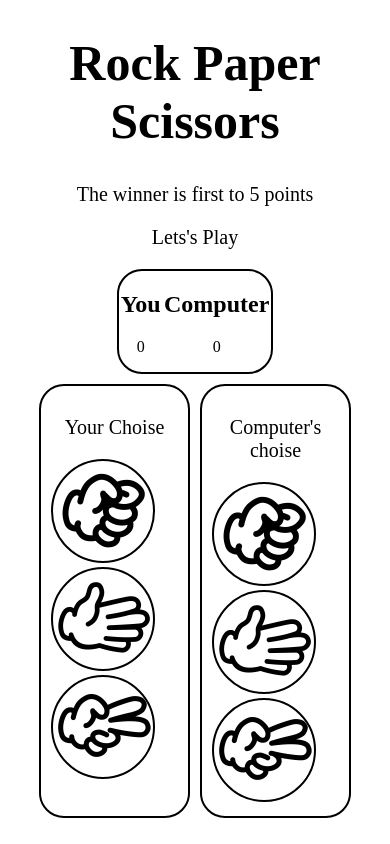
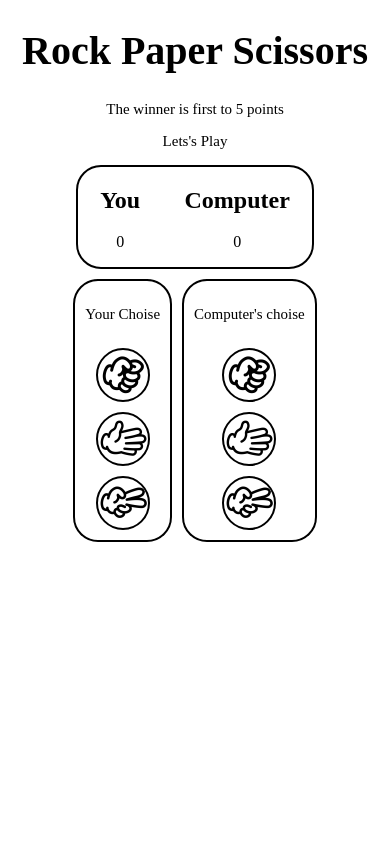
Before and after one commit to IraklisTheofanidis/Rock-Paper-Scizzors, a plain HTML site: page index.html in a window 390 px wide. Both pictures are taken after a click on the button "Start Game". Drawn offline with Linux system fonts and the light colour scheme.

Commit message:
Last changes to the project . I added CSS @media Rule

```diff
--- a/css/styleindex.css
+++ b/css/styleindex.css
@@ -28,7 +28,7 @@ body{
     padding:10px 20px;
     font-size:20px;
     font-family:"montserrat";
-    cursor:ponter;
+    cursor:pointer;
     color:#3498db;
     box-shadow: 0px 8px 15px rgba(129, 25, 25, 0.1);
     transition: all 0.3s ease 0s;
@@ -121,13 +121,13 @@ header h1{font-size:50px}
 }
 
 #images img{
-    width:100px;height:100px;
+
 }
 
 #images .selections img{
     border-radius: 50%;
     border: 2px solid black;
-
+    width:100px;height:100px;
 }
 
 #popup
@@ -165,3 +165,39 @@ header h1{font-size:50px}
     border-radius: 25px;
     border: 2px solid white;
 }
+
+@media (max-width: 890px){
+    #images .selections img{
+        width:70px;height:70px;
+    }
+
+    #images .selections input[type='image']{
+        width:70px;height:70px;
+    }
+}
+
+@media (max-width: 680px){
+    #images .selections img{
+        width:50px;height:50px;
+    }
+
+    #images .selections input[type='image']{
+        width:50px;height:50px;
+    }
+}
+
+@media (max-width: 680px){
+    #images{width:100%;
+    }
+    #scores{width:60%;
+    margin-left:auto;margin-right:auto;}
+}
+
+@media (max-width: 450px){
+    header h1{font-size:40px}
+   .texts{ font-size:15px;}
+   #images .selections{display: flex;
+    flex-direction: column;align-items: center;gap:10px;
+}
+
+}
--- a/index.html
+++ b/index.html
@@ -4,6 +4,7 @@
         <meta charset="utf-8">
         <title>Rock Paper Scizzors</title>
         <link href="css/styleindex.css" rel="stylesheet">
+        <meta content="width=device-width, initial-scale=1" name="viewport" />
 
     </head>
 
```
